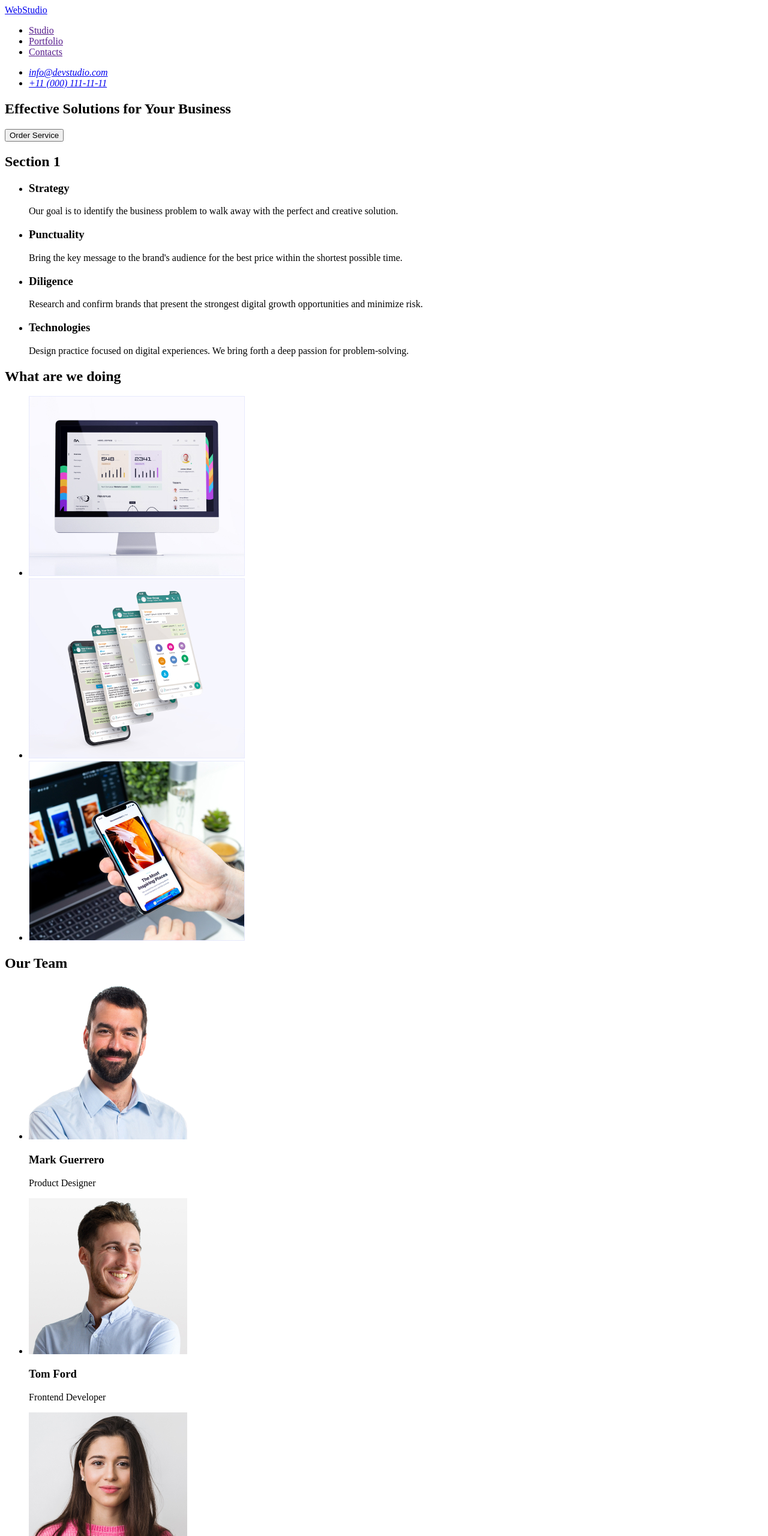
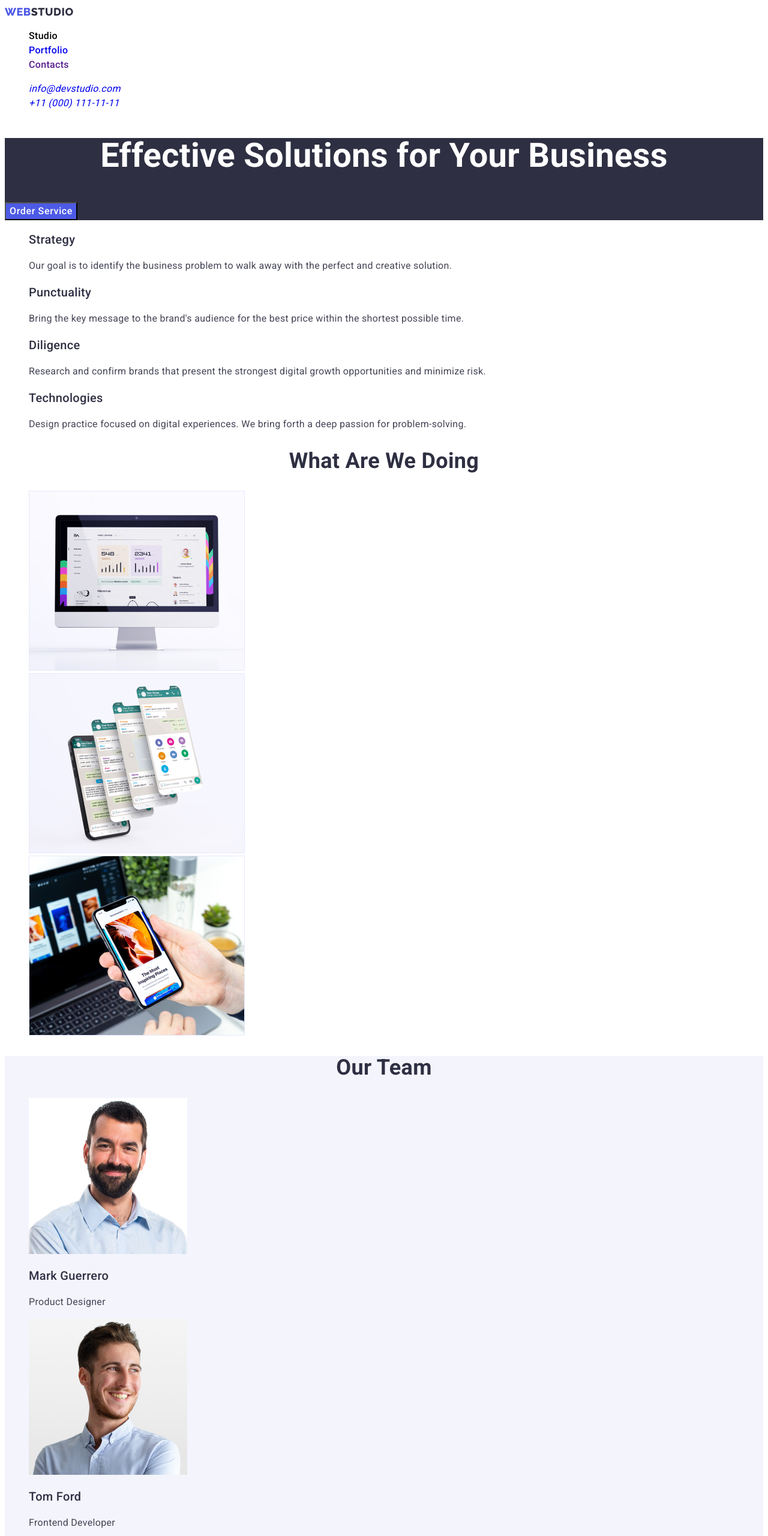
Before and after one commit to limon27111/goit-markup-hw-02, a plain HTML site: page index.html in a window 1280 px wide. Shown: the top 2560 px of the page at 60% size. Drawn offline with Linux system fonts and the light colour scheme.

Commit message:
Complete css

```diff
--- /dev/null
+++ b/css/style.css
@@ -0,0 +1,185 @@
+:root {
+    --main-text-color: #2E2F42;
+    --second-text-color: #434455;
+    --main-bg-color: #ffffff;
+    --second-bg-color: #F4F4FD;
+    --btn-bg-color: #F4F4FD;
+    --btn-bg-color-active: #404BBF;
+    --btn-text-color: #4D5AE5;
+    --btn-text-color-active: #FFFFFF;
+}
+.page {
+    background-color: var(--main-bg-color);
+    color: var(--second-text-color);
+    font-family: Roboto, sans-serif;
+    letter-spacing: 0.02em;
+}
+ul {
+    list-style: none;
+}
+.header-link {
+    color: var(--main-text-color);
+    font-family: Raleway, cursive;
+    letter-spacing: 0.03em;
+    font-weight: 800;
+    font-size: 18px;
+    line-height: 24px;
+    text-transform: uppercase;
+    text-decoration: none;
+}
+.header-link .header-logo :hover,
+.header-link .header-logo :focus {
+    color: var(--btn-bg-color-active);
+}
+.header-logo {
+    color: var(--btn-text-color);
+}
+.site-nav {
+    color: var(--main-text-color);
+font-weight: 500;
+font-size: 16px;
+line-height: 1.5;
+}
+.site-nav :hover,
+.site-nav :focus {
+    color: var(--btn-bg-color-active);
+}
+.site-nav .link.current {
+color: #000000;
+}
+.site-nav  .link {
+    text-decoration: none;
+}
+.address-nav {
+    color: var(--second-text-color);
+font-size: 16px;
+line-height: 1.5;
+text-decoration: none;
+}
+.address-nav :hover,
+.address-nav :focus {
+    color: var(--btn-bg-color-active);
+}
+.address-link {
+    text-decoration: none;
+}
+.hero {
+    background-color: #2E2F42;
+}
+.hero-title {
+    color: #FFFFFF;
+font-weight: 700;
+font-size: 56px;
+line-height: 1.07;
+text-align: center;
+}
+.button {
+    color: #FFFFFF;
+    background-color: #4D5AE5;
+    letter-spacing: 0.04em;
+    font-family: Roboto;
+font-weight: 500;
+font-size: 16px;
+line-height: 1.5;
+cursor: pointer;
+}
+.visually-hiden {
+    position: absolute;
+    white-space: nowrap;
+    width: 1px;
+    height: 1px;
+    overflow: hidden;
+    border: 0;
+    padding: 0;
+    clip: rect(0 0 0 0);
+    clip-path: inset(50%);
+    margin: -1px;
+}
+.section-title {
+    color: var(--main-text-color);
+font-weight: 500;
+font-size: 20px;
+line-height: 1.2;
+}
+.section-one-text {
+font-size: 16px;
+line-height: 1.5;
+}
+.doing > .section-title {
+    font-weight: 700;
+    font-size: 36px;
+    line-height: 1.1;
+    text-align: center;
+    text-transform: capitalize;
+}
+.team {
+    background-color: var(--second-bg-color);
+}
+.team > .section-title {
+font-weight: 700;
+font-size: 36px;
+line-height: 1.1;
+text-align: center;
+}
+.team-name {
+    color: var(--main-text-color);
+font-weight: 500;
+font-size: 20px;
+line-height: 1.2;
+}
+.team-work {
+font-size: 16px;
+line-height: 1.5;
+}
+.footer {
+    background-color: #2E2F42;
+}
+.footer-link {
+    color: #F4F4FD;
+font-family: Raleway, cursive;
+letter-spacing: 0.03em;
+font-weight: 800;
+font-size: 18px;
+line-height: 1.16;
+text-transform: uppercase;
+text-decoration: none;
+}
+.footer-link .footer-logo :hover,
+.footer-link .footer-logo :focus {
+    color: #404BBf;
+}
+.footer-logo {
+    color: #4D5AE5;
+}
+.footer-text {
+    color: #E7E9FC;
+font-size: 16px;
+line-height: 1.5;
+}
+/* Portfolio */
+.button-portfolio-active {
+    color: #FFFFFF;
+    background-color: #404BBF;
+font-weight: 500;
+font-size: 16px;
+line-height: 1.5;
+letter-spacing: 0.04em;
+cursor: pointer;
+}
+.button-portfolio {
+    background-color: #F4F4FD;
+    color: #4D5AE5;
+font-weight: 500;
+font-size: 16px;
+line-height: 1.5;
+letter-spacing: 0.04em;
+cursor: pointer;
+}
+.general-text {
+    color: var(--main-text-color)
+}
+.second-portfolio-text {
+    color: var(--second-text-color);
+font-size: 16px;
+line-height: 1.5;
+}
--- a/index.html
+++ b/index.html
@@ -5,59 +5,65 @@
     <meta http-equiv="X-UA-Compatible" content="IE=edge">
     <meta name="viewport" content="width=device-width, initial-scale=1.0">
     <title>Document</title>
+    <link rel="preconnect" href="https://fonts.googleapis.com">
+    <link rel="preconnect" href="https://fonts.gstatic.com" crossorigin>
+    <link href="https://fonts.googleapis.com/css2?family=Raleway:wght@800&family=Roboto:wght@400;500;700&display=swap" rel="stylesheet">
+    <link rel="stylesheet" href="./css/style.css">
 </head>
-<body>
+<body class="page">
     <header>
         <nav>
-        <a href="./index.html">WebStudio</a>
-        <ul>
-        <li><a href="">Studio</a>
+        <a href="./index.html" class="header-link"><span class="header-logo">Web</span>Studio</a>
+        <ul class="site-nav">
+        <li><a class="link current" href="">Studio</a>
         </li>
-        <li><a href="">Portfolio</a>
+        <li><a class="link" href="./portfolio.html">Portfolio</a>
         </li>
-        <li><a href="">Contacts</a>
+        <li><a class="link" href="">Contacts</a>
         </li>
     </ul>
 </nav>
 <address>
-<ul>
+<ul class="address-nav">
     <li>
-        <a href="mailto:info@devstudio.com">info@devstudio.com</a>
+        <a class="address-link" href="mailto:info@devstudio.com">info@devstudio.com</a>
     </li>
     <li>
-        <a href="tel:+110001111111">+11 (000) 111-11-11</a>
+        <a class="address-link" href="tel:+110001111111">+11 (000) 111-11-11</a>
     </li>
 </ul>
 </address>
     </header>
     <main>
-     <section>
-        <h1>Effective Solutions for Your Business </h1>
-        <button type="button">Order Service</button>
+     <section class="hero">
+        <h1 class="hero-title">Effective Solutions for Your Business </h1>
+        <button type="button" class="button">Order Service</button>
     </section>
 <!--Section 1-->
-    <section>
-        <h2>Section 1</h2>
+    <section class="section">
+        <h2 class="visually-hiden">Section 1</h2>
     <ul>
         <li>
-        <h3>Strategy</h3>
-        <p>Our goal is to identify the business problem to walk away with the perfect and creative solution.</p>
+        <h3 class="section-title">Strategy</h3>
+        <p class="section-one-text">Our goal is to identify the business problem to walk away with the perfect and creative solution.</p>
         </li>
         <li>
-        <h3>Punctuality</h3>
-        <p>Bring the key message to the brand's audience for the best price within the shortest possible time.</p>
+        <h3 class="section-title">Punctuality</h3>
+        <p class="section-one-text">Bring the key message to the brand's audience for the best price within the shortest possible time.</p>
         </li>
-        <li><h3>Diligence</h3>
-        <p>Research and confirm brands that present the strongest digital growth opportunities and minimize risk.</p>
+        <li>
+        <h3 class="section-title">Diligence</h3>
+        <p class="section-one-text">Research and confirm brands that present the strongest digital growth opportunities and minimize risk.</p>
         </li>
-        <li><h3>Technologies</h3>
-        <p>Design practice focused on digital experiences. We bring forth a deep passion for problem-solving.</p>
+        <li>
+        <h3 class="section-title">Technologies</h3>
+        <p class="section-one-text">Design practice focused on digital experiences. We bring forth a deep passion for problem-solving.</p>
         </li>
     </ul>
     </section>
     <!--Section 2-->
-    <section>
-        <h2>What are we doing</h2>
+    <section class="doing">
+        <h2 class="section-title">What are we doing</h2>
     <ul>
         <li><img src="./images/images1.jpg" alt="Computer" width="360"></li>
         <li><img src="./images/images2.jpg" alt="Phone" width="360"></li>
@@ -65,36 +71,36 @@
     </ul>
     </section>
     <!--Team-->
-    <section>
-    <h2>Our Team</h2>
+    <section class="team">
+    <h2 class="section-title">Our Team</h2>
     <ul>
     <li>
         <img src="./images/person1.jpg" alt="Designer" width="264">
-        <h3>Mark Guerrero</h3>
-        <p>Product Designer</p>
+        <h3 class="team-name">Mark Guerrero</h3>
+        <p class="team-work">Product Designer</p>
     </li>
     <li>
         <img src="./images/person2.jpg" alt="Developer" width="264">
-        <h3>Tom Ford</h3>
-        <p>Frontend Developer</p>
+        <h3 class="team-name">Tom Ford</h3>
+        <p class="team-work">Frontend Developer</p>
     </li>
     <li>
         <img src="./images/person3.jpg" alt="Marketing" width="264">
-        <h3>Camila Garcia</h3>
-        <p>Marketing</p>
+        <h3 class="team-name">Camila Garcia</h3>
+        <p class="team-work">Marketing</p>
     </li>
     <li>
         <img src="./images/person4.jpg" alt="UI-designer" width="264">
-        <h3>Daniel Wilson</h3>
-        <p>UI Designer</p>
+        <h3 class="team-name">Daniel Wilson</h3>
+        <p class="team-work">UI Designer</p>
     </li>
 </ul>
 </section>
 </main>
 <!--Footer-->
-<footer>
-<a href="./index.html">WebStudio</a>
-<p>Increase the flow of customers and sales for your business with digital marketing & growth solutions.</p>
+<footer class="footer">
+<a href="./index.html" class="footer-link"><span class="footer-logo">Web</span>Studio</a>
+<p class="footer-text">Increase the flow of customers and sales for your business with digital marketing & growth solutions.</p>
 </footer>
 </body>
 </html>
```
Also changed, not shown: portfolio.html (added, +102 -0 lines), images/portfolio1.jpg (added), images/portfolio2.jpg (added), images/portfolio3.jpg (added), images/portfolio4.jpg (added), images/portfolio5.jpg (added), images/portfolio6.jpg (added), images/portfolio7.jpg (added), images/portfolio8.jpg (added), images/portfolio9.jpg (added).
